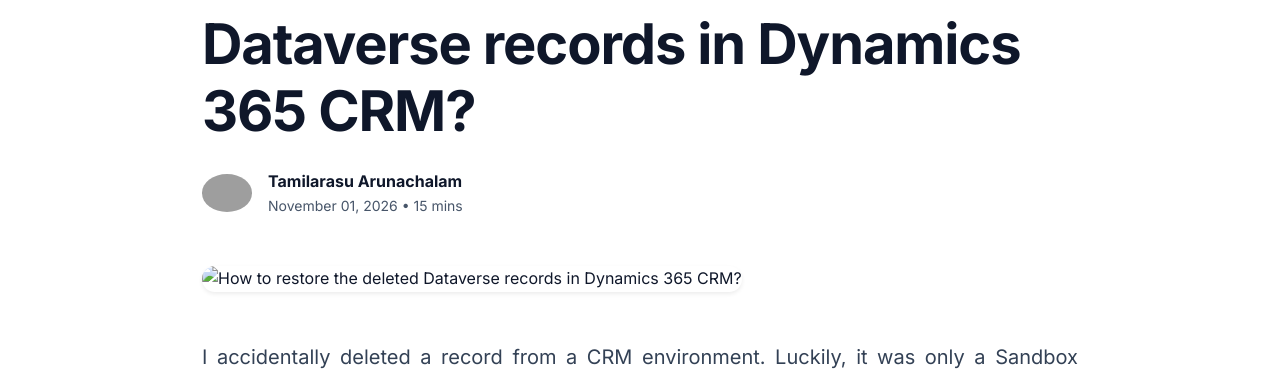
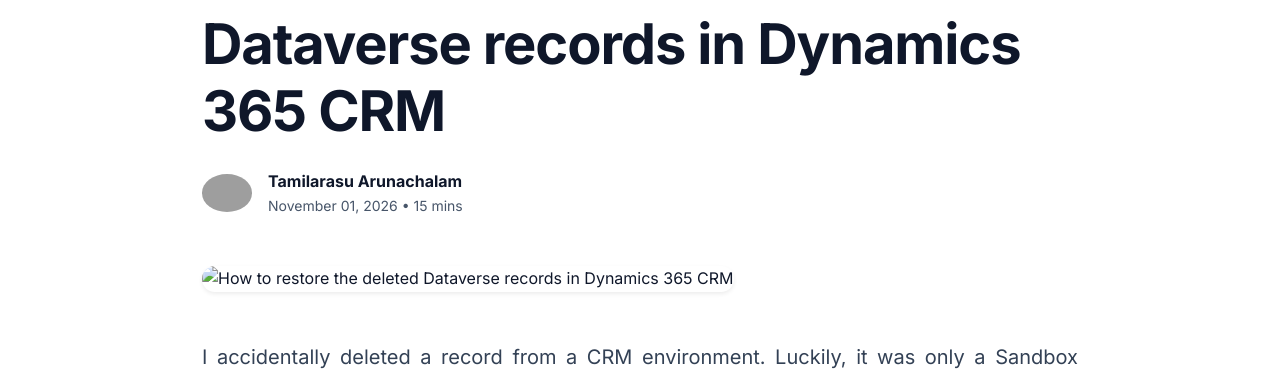
Before and after one commit to tamilarasu-arunachalam/blogs, a Jekyll site: the page built from _posts/2026-11-01-restore-deleted-records-dynamics-365-dataverse.md, in a window 1280 px wide and 900 px high. Shown: the part 205-578 px from the top of the window. Built offline with Jekyll 4.4.1, drawn with Linux system fonts in a browser that asks for light colours; comment, search, counter and statistics services are not loaded; a style sheet for code colours, icons or effects is not loaded; some of the changed text lies outside the part shown; grey boxes are pictures that could not be loaded.

```diff
--- a/_posts/2026-11-01-restore-deleted-records-dynamics-365-dataverse.md
+++ b/_posts/2026-11-01-restore-deleted-records-dynamics-365-dataverse.md
@@ -1,7 +1,7 @@
 ---
 layout: post
 post_id: '084'
-title: How to restore the deleted Dataverse records in Dynamics 365 CRM?
+title: How to restore the deleted Dataverse records in Dynamics 365 CRM
 seo_title: ''
 date: 2026-11-01T23:11:00
 image: assets/images/2026-11-01-restore-deleted-records-dynamics-365-dataverse/restore-deleted-records-dataverse-dynamics-365.png
```
